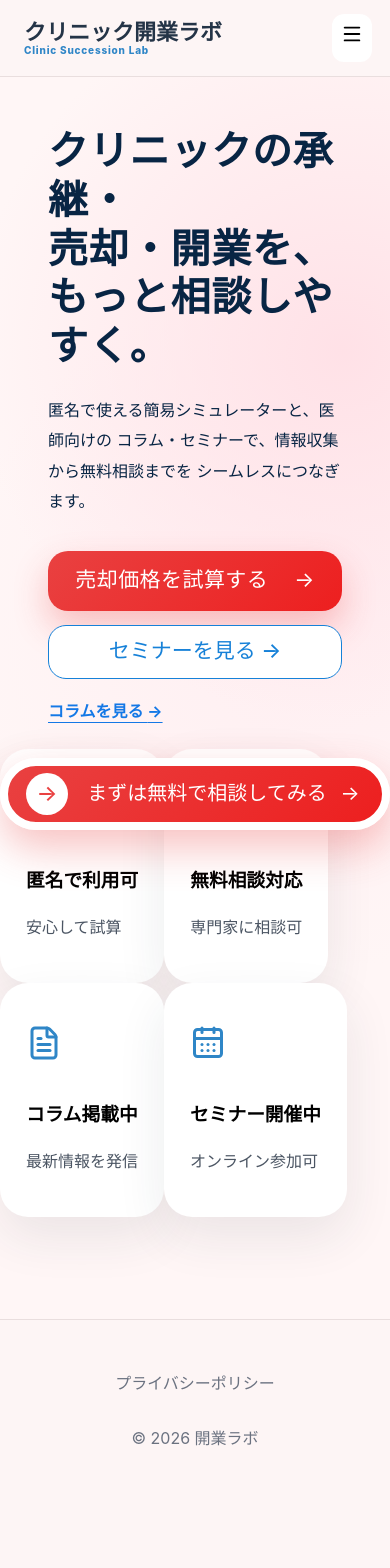
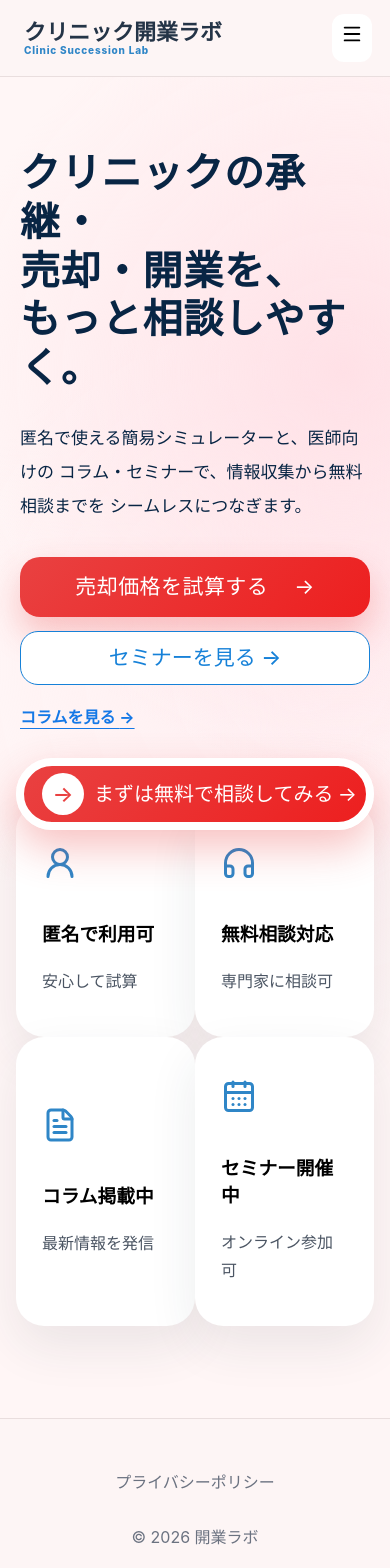
Before and after one commit to best07130722-web/test3_clinic_lab, a React (Vite) app: page / in a window 390 px wide. Shown: the top 1568 px of the page. Built offline with nearby package versions, Linux system fonts and the light colour scheme.

Commit message:
fix hero layout balance

```diff
--- a/src/style.css
+++ b/src/style.css
@@ -1420,3 +1420,84 @@
     min-width: 0;
   }
 }
+.mobileHero {
+  padding: 72px 0 48px;
+}
+
+.heroLayout {
+  width: min(1120px, calc(100% - 80px));
+  margin: 0 auto;
+  display: grid;
+  grid-template-columns: 1fr 0.9fr;
+  align-items: center;
+  gap: 64px;
+}
+
+.mobileHeroCopy {
+  max-width: 560px;
+}
+
+.mobileHeroCopy h1 {
+  font-size: 56px;
+  line-height: 1.22;
+  margin: 0 0 28px;
+}
+
+.mobileHeroCopy p {
+  font-size: 17px;
+  line-height: 2;
+  margin: 0;
+}
+
+.heroVisual {
+  display: flex;
+  justify-content: center;
+}
+
+.heroImageCard {
+  width: 100%;
+  max-width: 430px;
+  min-height: 420px;
+  border-radius: 32px;
+  background: rgba(255, 255, 255, 0.84);
+  box-shadow: 0 24px 70px rgba(15, 50, 90, 0.14);
+  padding: 32px;
+}
+
+.mobileFeatures {
+  width: min(960px, calc(100% - 80px));
+  margin: 24px auto 0;
+  display: grid;
+  grid-template-columns: repeat(4, 1fr);
+  gap: 0;
+}
+
+.mobileBottomCta {
+  width: min(920px, calc(100% - 80px));
+  margin: 20px auto 0;
+}
+
+@media (max-width: 900px) {
+  .heroLayout {
+    width: min(100% - 40px, 520px);
+    grid-template-columns: 1fr;
+    gap: 32px;
+  }
+
+  .heroVisual {
+    display: none;
+  }
+
+  .mobileHeroCopy h1 {
+    font-size: 40px;
+  }
+
+  .mobileFeatures {
+    width: calc(100% - 32px);
+    grid-template-columns: repeat(2, 1fr);
+  }
+
+  .mobileBottomCta {
+    width: calc(100% - 32px);
+  }
+}
```
